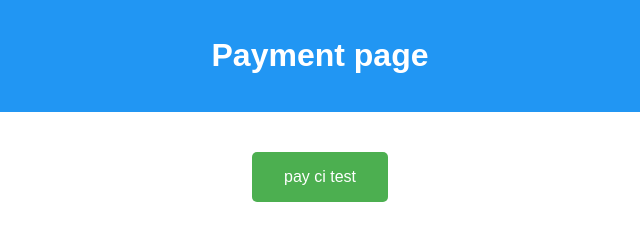
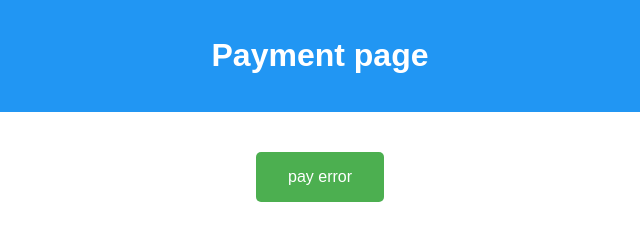
Before and after one commit to moveho/payment-error-cicd, a plain HTML site: page index.html in a window 1280 px wide. Shown: the full height of the page, 320-960 px from the left. Drawn offline with Linux system fonts and the light colour scheme.

Commit message:
error page

```diff
--- a/index.html
+++ b/index.html
@@ -53,11 +53,10 @@
       <h1>Payment page</h1>
     </header>
     <main>
-      <button id="payment-button">pay ci test</button>
+      <button id="payment-button">pay error</button>
       <p class="success-message" id="success-message"></p>
       <script>
 	const paymentButton = document.getElementById("payment-button");
-        const successMessage = document.getElementById("success-message");
 
         paymentButton.addEventListener("click", function() {
 	  successMessage.innerText = "Payment has been completed";
```
